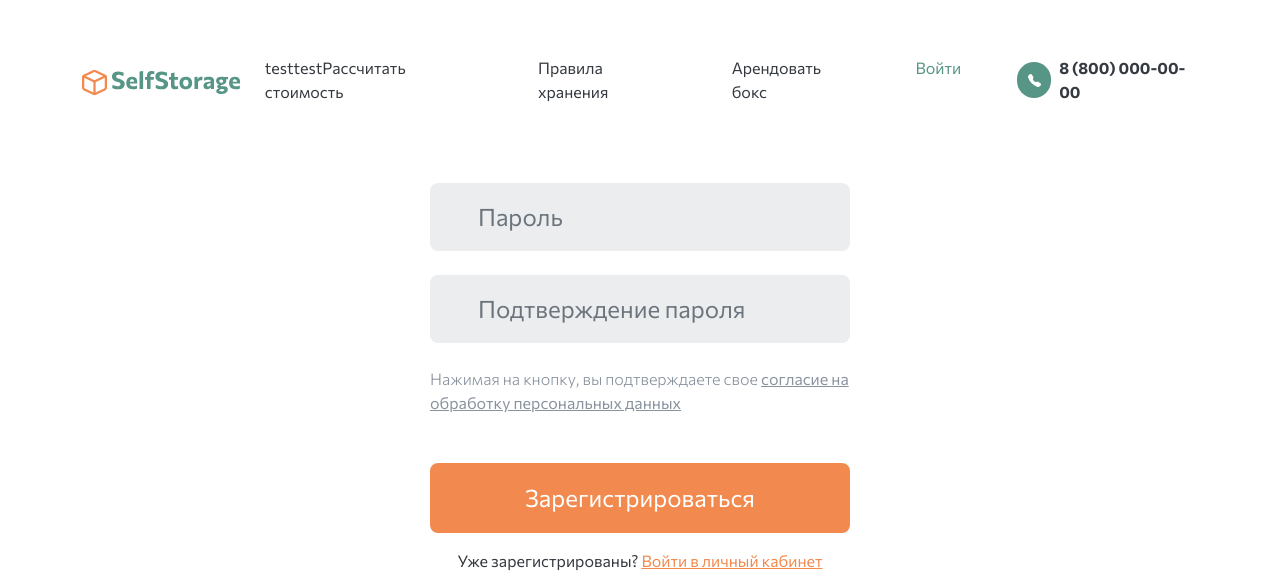
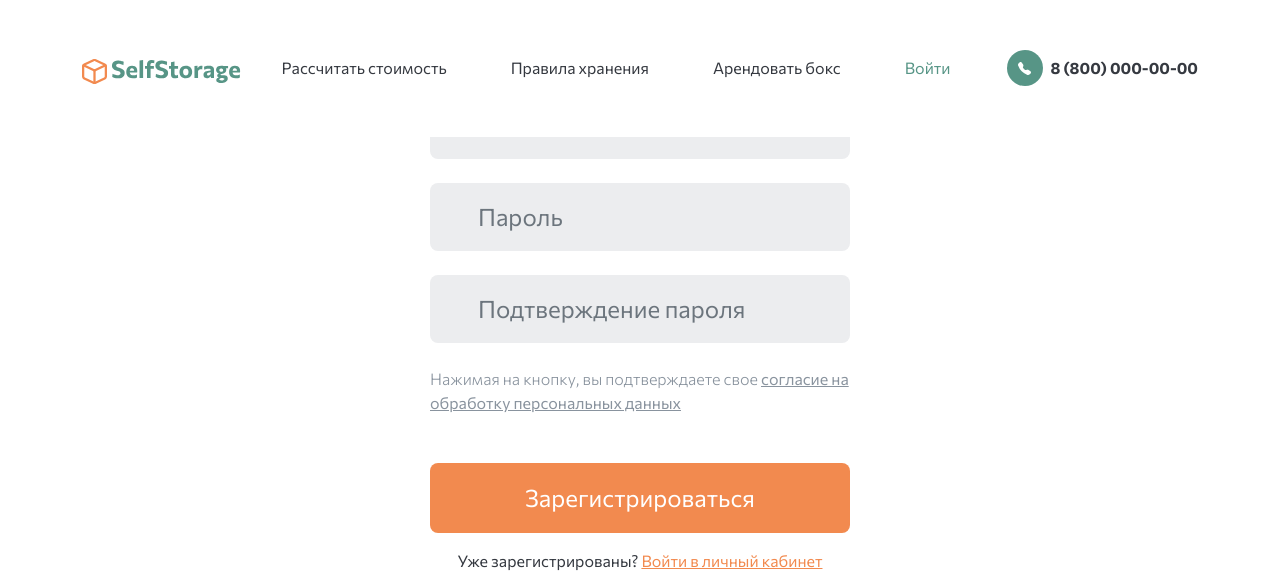
Before and after one commit to VASILIYKAS/SelfStorage-dvm, a Django app: page /register/ in a window 1280 px wide. Shown: the top 572 px of the page. Run offline with Django 5.2, Linux system fonts and the light colour scheme.

Commit message:
убрал исправления с теста

```diff
--- a/templates/base.html
+++ b/templates/base.html
@@ -23,7 +23,7 @@
 		<div class="collapse navbar-collapse justify-content-end" id="navbar">
 			<ul class="navbar-nav">
 				<li class="nav-item me-5">
-					<a class="nav-link SelfStorage_black" href="{% url 'index' %}#calculated">testtestРассчитать стоимость</a>
+					<a class="nav-link SelfStorage_black" href="{% url 'index' %}#calculated">Рассчитать стоимость</a>
 				</li>
 				<li class="nav-item me-5">
 					<a class="nav-link SelfStorage_black" href="{% url 'faq' %}">Правила хранения</a>
```
